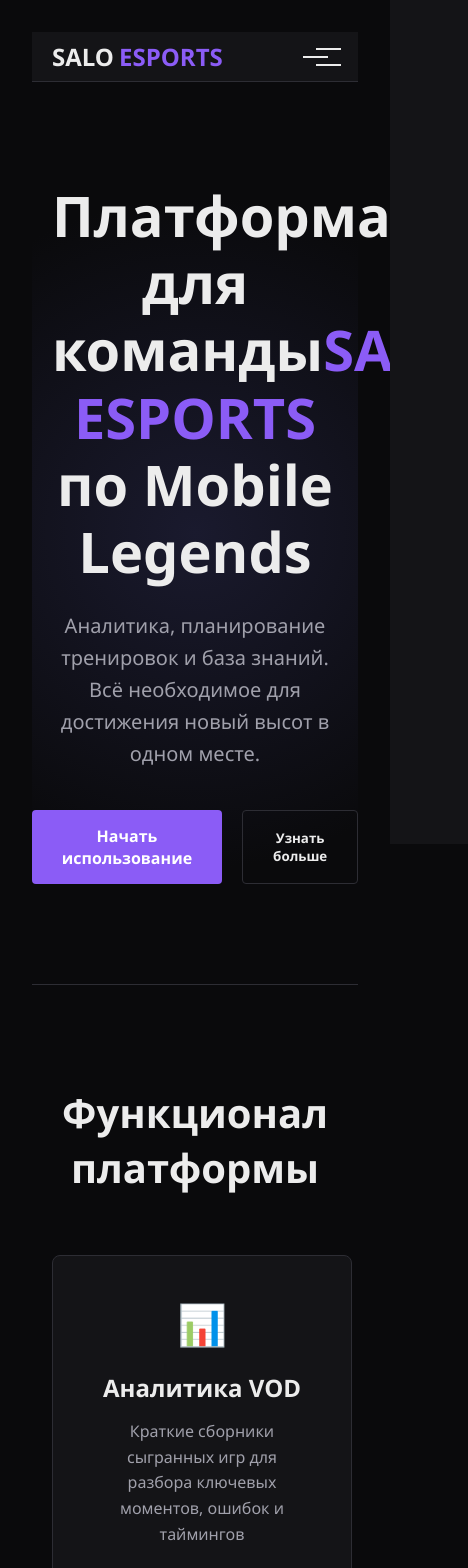
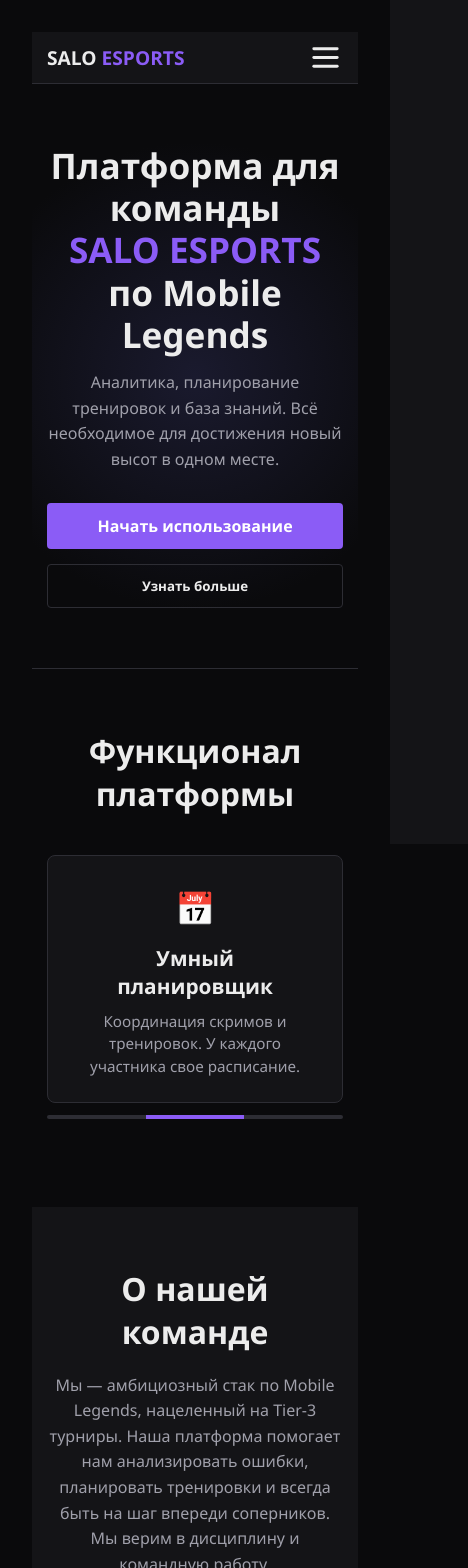
Before and after one commit to Dmitriy-Ponomarenko/salo-esports, a React (Vite) app: page / in a window 390 px wide. Shown: the top 1568 px of the page, 468 px wide, since content can reach past the window. Built offline with nearby package versions, Linux system fonts and the light colour scheme.

Commit message:
Landingpage update; Adaptation

```diff
--- a/package.json
+++ b/package.json
@@ -66,8 +66,8 @@
     "eslint-import-resolver-typescript": "^3.6.3",
     "eslint-plugin-import": "^2.32.0",
     "eslint-plugin-jsx-a11y": "^6.10.2",
+    "eslint-plugin-prettier": "^5.5.3",
     "eslint-plugin-promise": "^7.1.0",
-    "eslint-plugin-prettier": "^5.5.3",
     "eslint-plugin-react": "^7.37.5",
     "eslint-plugin-react-hooks": "^5.2.0",
     "eslint-plugin-react-refresh": "^0.4.20",
--- a/src/components/About/About.module.css
+++ b/src/components/About/About.module.css
@@ -1,5 +1,5 @@
 .about {
-  padding: 100px 20px;
+  padding: 60px 15px;
   background-color: var(--panel-color);
 }
 
@@ -10,15 +10,31 @@
 }
 
 .aboutTitle {
-  font-size: 2.5rem;
-  margin-bottom: 30px;
+  font-size: 2rem;
+  margin-bottom: 20px;
   color: var(--text-main);
 }
 
 .aboutText {
   color: var(--text-muted);
-  font-size: 1.1rem;
-  line-height: 1.8;
+  font-size: 1rem;
+  line-height: 1.6;
   max-width: 800px;
   margin: 0 auto;
 }
+
+@media (min-width: 768px) {
+  .about {
+    padding: 80px 20px;
+  }
+
+  .aboutTitle {
+    font-size: 2.5rem;
+    margin-bottom: 30px;
+  }
+
+  .aboutText {
+    font-size: 1.1rem;
+    line-height: 1.8;
+  }
+}
--- a/src/components/Features/Features.module.css
+++ b/src/components/Features/Features.module.css
@@ -1,5 +1,5 @@
 .features {
-  padding: 100px 20px;
+  padding: 60px 15px;
   background-color: var(--bg-color);
 }
 
@@ -10,23 +10,106 @@
 
 .featuresTitle {
   text-align: center;
-  font-size: 2.5rem;
-  margin-bottom: 60px;
+  font-size: 2rem;
+  margin-bottom: 40px;
   color: var(--text-main);
 }
 
+.swiperWrapper {
+  display: block;
+  padding-bottom: 20px;
+}
+
 .featuresGrid {
-  display: grid;
-  grid-template-columns: repeat(auto-fit, minmax(300px, 1fr));
-  gap: 30px;
+  display: none;
 }
 
 .featureCard {
   background-color: var(--panel-color);
   border: 1px solid var(--border-color);
   border-radius: 8px;
+  padding: 30px;
+  transition: var(--transition);
+  display: flex;
+  flex-direction: column;
+  height: 248px;
+  box-sizing: border-box;
+}
+
+.featureIcon {
+  font-size: 2rem;
+  margin-bottom: 15px;
+  display: inline-block;
+}
+
+.featureCard h3 {
+  font-size: 1.3rem;
+  margin-bottom: 10px;
+  color: var(--text-main);
+  margin-top: 0;
+}
+
+.featureCard p {
+  color: var(--text-muted);
+  line-height: 1.5;
+  font-size: 0.95rem;
+  margin: 0;
+  flex-grow: 1;
+}
+
+:global(.swiper-pagination) {
+  position: relative !important;
+  margin-top: 20px;
+  height: 4px;
+  background-color: var(--border-color);
+  border-radius: 2px;
+  display: flex;
+  overflow: hidden;
+}
+
+:global(.swiper-pagination-bullet) {
+  flex: 1;
+  height: 100%;
+  background-color: transparent !important;
+  border-radius: 0;
+  opacity: 1 !important;
+  margin: 0 !important;
+}
+
+:global(.swiper-pagination-bullet-active) {
+  background-color: var(--primary-color) !important;
+  position: relative;
+}
+
+@media screen and (min-width: 768px) {
+  .featureCard {
+    height: 225px;
+  }
+}
+
+@media screen and (min-width: 1280px) {
+  .features {
+    padding: 80px 20px;
+  }
+
+  .featuresTitle {
+    font-size: 2.5rem;
+    margin-bottom: 60px;
+  }
+
+  .swiperWrapper {
+    display: none;
+  }
+
+  .featuresGrid {
+    display: grid;
+    grid-template-columns: repeat(3, 1fr);
+    gap: 30px;
+  }
+
+  .featureCard {
+    height: 274px;
     padding: 40px;
-  transition: var(--transition);
   }
 
   .featureCard:hover {
@@ -37,16 +120,14 @@
   .featureIcon {
     font-size: 2.5rem;
     margin-bottom: 20px;
-  display: inline-block;
   }
 
   .featureCard h3 {
     font-size: 1.5rem;
     margin-bottom: 15px;
-  color: var(--text-main);
   }
 
   .featureCard p {
-  color: var(--text-muted);
-  line-height: 1.6;
+    font-size: 1rem;
   }
+}
--- a/src/components/Features/Features.tsx
+++ b/src/components/Features/Features.tsx
@@ -1,4 +1,8 @@
 import React from 'react';
+import { Autoplay, Pagination } from 'swiper/modules';
+import { Swiper, SwiperSlide } from 'swiper/react';
+import 'swiper/css';
+import 'swiper/css/pagination';
 
 import styles from './Features.module.css';
 
@@ -25,6 +29,36 @@
     <section id="features" className={styles.features}>
       <div className={styles.container}>
         <h2 className={styles.featuresTitle}>Функционал платформы</h2>
+
+        <div className={styles.swiperWrapper}>
+          <Swiper
+            modules={[Autoplay, Pagination]}
+            spaceBetween={20}
+            slidesPerView={1}
+            pagination={{ clickable: true }}
+            autoplay={{ delay: 5000, disableOnInteraction: false }}
+            breakpoints={{
+              480: {
+                slidesPerView: 2,
+              },
+              768: {
+                slidesPerView: 2,
+                spaceBetween: 30,
+              },
+            }}
+          >
+            {featuresData.map((feature, index) => (
+              <SwiperSlide key={index}>
+                <div className={styles.featureCard}>
+                  <div className={styles.featureIcon}>{feature.icon}</div>
+                  <h3>{feature.title}</h3>
+                  <p>{feature.desc}</p>
+                </div>
+              </SwiperSlide>
+            ))}
+          </Swiper>
+        </div>
+
         <div className={styles.featuresGrid}>
           {featuresData.map((feature, index) => (
             <div key={index} className={styles.featureCard}>
--- a/src/components/Header/Header.module.css
+++ b/src/components/Header/Header.module.css
@@ -5,7 +5,7 @@
   position: sticky;
   top: 0;
   z-index: 1000;
-  width: 100%; /* Гарантируем ширину */
+  width: 100%;
 }
 
 .container {
@@ -14,15 +14,14 @@
   display: flex;
   justify-content: space-between;
   align-items: center;
-  padding: 0 20px;
-  position: relative; /* Для правильного позиционирования лого */
+  padding: 0 15px;
 }
 
 .logo {
-  font-size: 1.5rem;
+  font-size: 1.2rem;
   font-weight: bold;
   color: var(--text-main);
-  z-index: 1002; /* Логотип выше меню */
+  z-index: 1002;
   display: flex;
   align-items: center;
 }
@@ -32,32 +31,31 @@
   margin-left: 5px;
 }
 
-/* --- МОБИЛЬНОЕ МЕНЮ (Модальное окно) --- */
 .nav {
   display: flex;
   flex-direction: column;
   position: fixed;
   top: 0;
-  right: -100%; /* Скрыто */
-  width: 100%; /* НА ВЕСЬ ЭКРАН */
+  right: -100%;
+  width: 100%;
   height: 100vh;
   background-color: var(--panel-color);
   padding: 80px 20px;
   transition: right 0.4s ease-in-out;
   gap: 30px;
-  align-items: center; /* ЦЕНТРОВКА ССЫЛОК */
-  justify-content: center; /* ЦЕНТРОВКА ПО ВЕРТИКАЛИ */
-  z-index: 1001; /* Ниже лого, но выше контента */
+  align-items: center;
+  justify-content: center;
+  z-index: 1001;
 }
 
 .navOpen {
-  right: 0; /* Открыто */
+  right: 0;
 }
 
 .navLink {
-  color: var(--text-main); /* Сделал белым для контраста в меню */
+  color: var(--text-main);
   text-decoration: none;
-  font-size: 1.5rem; /* Крупнее для пальцев */
+  font-size: 1.3rem;
   font-weight: 500;
   transition: color 0.3s;
 }
@@ -74,64 +72,44 @@
   font-weight: bold;
   border: none;
   cursor: pointer;
-  font-size: 1.2rem;
+  font-size: 1.1rem;
 }
 
 .btnLogin:hover {
   background-color: #7c3aed;
 }
 
-/* --- КНОПКА ГАМБУРГЕР --- */
 .menuButton {
   display: block;
   background: none;
   border: none;
   cursor: pointer;
-  z-index: 1002; /* Поверх всего */
-  padding: 10px;
+  z-index: 1002;
+  display: flex;
+  align-items: center;
+  justify-content: center;
+  width: 35px;
+  height: 35px;
+  color: var(--text-main);
+  padding: 0;
 }
 
-.hamburger {
-  display: block;
-  width: 25px;
-  height: 2px;
-  background: var(--text-main);
-  position: relative;
-  transition: background 0.3s;
+.menuIcon {
+  width: 100%;
+  height: 100%;
+  stroke: white;
+  transition: transform 0.3s ease;
 }
 
-.hamburger::before,
-.hamburger::after {
-  content: '';
-  position: absolute;
-  width: 25px;
-  height: 2px;
-  background: var(--text-main);
-  transition: transform 0.3s;
-}
+@media (min-width: 768px) {
+  .container {
+    padding: 0 20px;
+  }
 
-.hamburger::before {
-  top: -8px;
-}
-.hamburger::after {
-  top: 8px;
-}
+  .logo {
+    font-size: 1.5rem;
+  }
 
-/* Анимация в крестик */
-.open {
-  background: transparent;
-}
-.open::before {
-  transform: rotate(45deg);
-  top: 0;
-}
-.open::after {
-  transform: rotate(-45deg);
-  top: 0;
-}
-
-/* --- ДЕСКТОП (Планшеты и ПК) --- */
-@media (min-width: 768px) {
   .menuButton {
     display: none;
   }
@@ -144,13 +122,14 @@
     background-color: transparent;
     padding: 0;
     gap: 20px;
-    justify-content: flex-end; /* Ссылки справа */
+    justify-content: flex-end;
     box-shadow: none;
+    right: 0;
   }
 
   .navLink {
     font-size: 1rem;
-    color: var(--text-muted); /* Вернули цвет muted для десктопа */
+    color: var(--text-muted);
   }
 
   .btnLogin {
--- a/src/components/Header/Header.tsx
+++ b/src/components/Header/Header.tsx
@@ -3,14 +3,12 @@
 import styles from './Header.module.css';
 
 const Header: React.FC = () => {
-  // Стейт для мобильного меню
   const [isMenuOpen, setIsMenuOpen] = useState(false);
 
   const toggleMenu = () => {
     setIsMenuOpen(!isMenuOpen);
   };
 
-  // Закрываем меню при клике на ссылку (для якорей)
   const closeMenu = () => {
     setIsMenuOpen(false);
   };
@@ -22,18 +20,16 @@
           SALO<span>ESPORTS</span>
         </div>
 
-        {/* Кнопка-гамбургер (видна только на мобильных) */}
         <button
           className={styles.menuButton}
           onClick={toggleMenu}
           aria-label="Toggle menu"
         >
-          <span
-            className={`${styles.hamburger} ${isMenuOpen ? styles.open : ''}`}
-          ></span>
+          <svg className={styles.menuIcon} width="24" height="24">
+            <use xlinkHref="/icons.svg#icon-menu" />
+          </svg>
         </button>
 
-        {/* Навигация (меняет стили в зависимости от isMenuOpen) */}
         <nav className={`${styles.nav} ${isMenuOpen ? styles.navOpen : ''}`}>
           <a href="#features" className={styles.navLink} onClick={closeMenu}>
             Функционал
--- a/src/components/Hero/Hero.module.css
+++ b/src/components/Hero/Hero.module.css
@@ -1,5 +1,5 @@
 .hero {
-  padding: 100px 20px;
+  padding: 60px 15px;
   text-align: center;
   background: radial-gradient(
     circle at center,
@@ -15,39 +15,43 @@
 }
 
 .heroTitle {
-  font-size: 3.5rem;
+  font-size: 2.2rem;
   font-weight: 800;
   line-height: 1.2;
-  margin-bottom: 25px;
+  margin-bottom: 15px;
   color: var(--text-main);
 }
 
 .heroTitle span {
   color: var(--primary-color);
+  display: block;
 }
 
 .heroSubtitle {
   color: var(--text-muted);
-  font-size: 1.25rem;
+  font-size: 1rem;
   line-height: 1.6;
   max-width: 650px;
-  margin: 0 auto 40px;
+  margin: 0 auto 30px;
 }
 
 .heroBtns {
   display: flex;
-  gap: 20px;
+  flex-direction: column;
+  gap: 15px;
   justify-content: center;
 }
 
 .btnPrimary {
   background-color: var(--primary-color);
   color: white;
-  padding: 15px 30px;
+  padding: 12px 25px;
   border-radius: 4px;
   font-weight: bold;
   font-size: 1rem;
   transition: var(--transition);
+  border: none;
+  cursor: pointer;
 }
 
 .btnPrimary:hover {
@@ -58,14 +62,50 @@
 .btnSecondary {
   background-color: transparent;
   color: var(--text-main);
-  padding: 15px 30px;
+  padding: 12px 25px;
   border-radius: 4px;
   font-weight: bold;
   border: 1px solid var(--border-color);
   transition: var(--transition);
+  cursor: pointer;
 }
 
 .btnSecondary:hover {
   border-color: var(--text-muted);
   background-color: rgba(255, 255, 255, 0.05);
 }
+
+@media (min-width: 768px) {
+  .hero {
+    padding: 80px 20px;
+  }
+
+  .heroTitle {
+    font-size: 3rem;
+  }
+
+  .heroTitle span {
+    display: inline;
+    margin-left: 10px;
+  }
+
+  .heroSubtitle {
+    font-size: 1.25rem;
+    margin-bottom: 40px;
+  }
+
+  .heroBtns {
+    flex-direction: row;
+    gap: 20px;
+  }
+}
+
+@media (min-width: 1280px) {
+  .hero {
+    padding: 100px 20px;
+  }
+
+  .heroTitle {
+    font-size: 3.5rem;
+  }
+}
--- a/src/pages/SignInPage/SignInPage.tsx
+++ b/src/pages/SignInPage/SignInPage.tsx
@@ -1,7 +1,11 @@
 import React from 'react';
 
 const SignInPage: React.FC = () => {
-  return <></>;
+  return (
+    <>
+      <h1>Sign In</h1>
+    </>
+  );
 };
 
 export default SignInPage;
```
Also changed, not shown: src/components/CTA/CTA.module.css (+23 -4 lines), src/components/Footer/Footer.module.css (+13 -2 lines), src/components/Roster/Roster.module.css (+45 -10 lines), public/icons.svg. Lines whose indentation alone changed are shown as unchanged.
